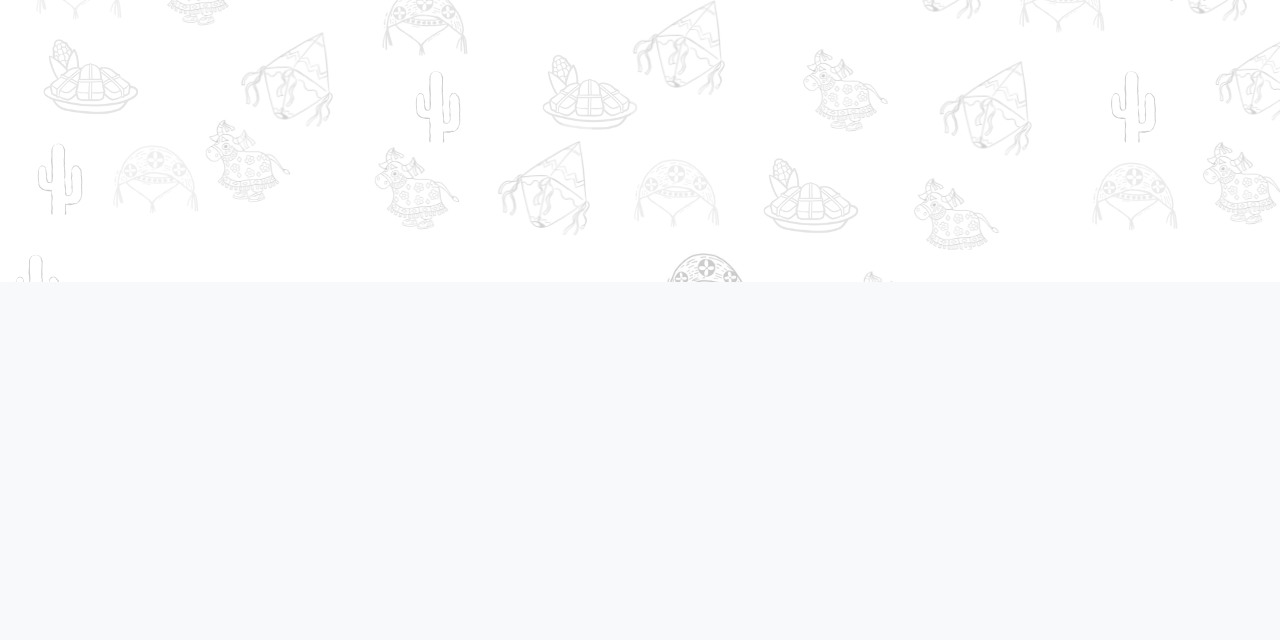
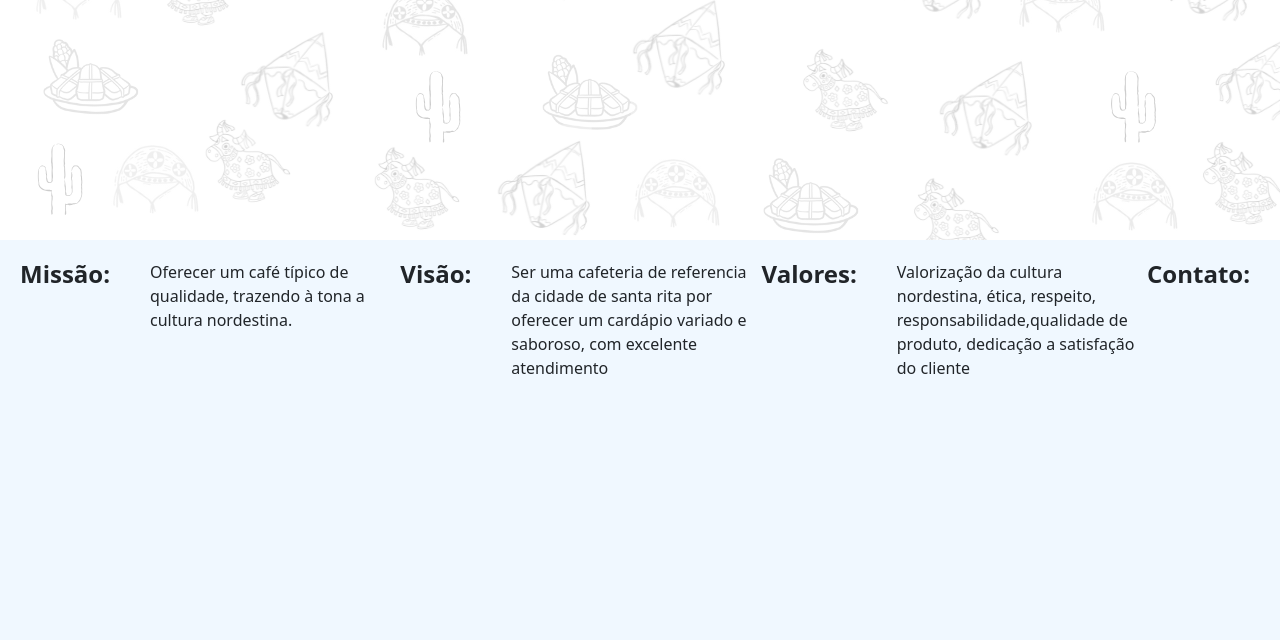
Before and after one commit to gabrieldnz9/Cafeteria2025, a Flask app: page / in a window 1280 px wide. Shown: the part 518-1158 px from the top of the page. Before the commit the page ends 800 px from the top, so only its background shows below. Run offline with Flask 3, Linux system fonts and the light colour scheme.

Commit message:
Adicionar requirements.txt

```diff
--- /dev/null
+++ b/requirements.txt
@@ -0,0 +1,5 @@
+flask
+flask_sqlalchemy
+flask-wtf
+werkzeug
+gunicorn
--- a/static/home.css
+++ b/static/home.css
@@ -134,10 +134,25 @@
 
 footer{
     width: 100%;
-    height: 200px;
-    flex-direction: column;
-    justify-content: end;
-    background-color: white;
-    margin-top: 100px;
-    padding: 10px;
+    height: 400px;
+    background-color:  aliceblue;
+    margin-top: 300px;
+    padding: 20px;
 }
+
+.descriçao {
+    display: flex;
+    flex-wrap: wrap;
+    justify-content: space-between;
+
+  }
+
+  .descriçao h4 {
+    margin-right: 10px;
+    font-weight: bold;
+  }
+
+  .descriçao p {
+    margin-left: 30px;
+    flex: 1;
+  }
--- a/templates/index.html
+++ b/templates/index.html
@@ -58,12 +58,14 @@
     <img src="/static/uploads/62_Sem_Titulo_20250129085253.webp" alt="logo" style="width: 300px;">
   </div>
 
-  <!-- <footer>
+  <footer>
     <div class="descriçao">
-      <p>contato:</p>
-      <p>sobre: </p>
+      <h4>Missão:</h4><p>Oferecer um café típico de qualidade, trazendo à tona a cultura nordestina.</p> <br>
+      <h4>Visão:</h4><p>Ser uma cafeteria de referencia da cidade de santa rita por oferecer um cardápio variado e saboroso, com excelente atendimento</p> <br>
+      <h4>Valores:</h4><p>Valorização da cultura nordestina, ética, respeito, responsabilidade,qualidade de produto, dedicação a satisfação do cliente </p>
+      <h4>Contato: </h4>
     </div>
-  </footer> -->
+  </footer>
 </body>
 
 </html>
```
